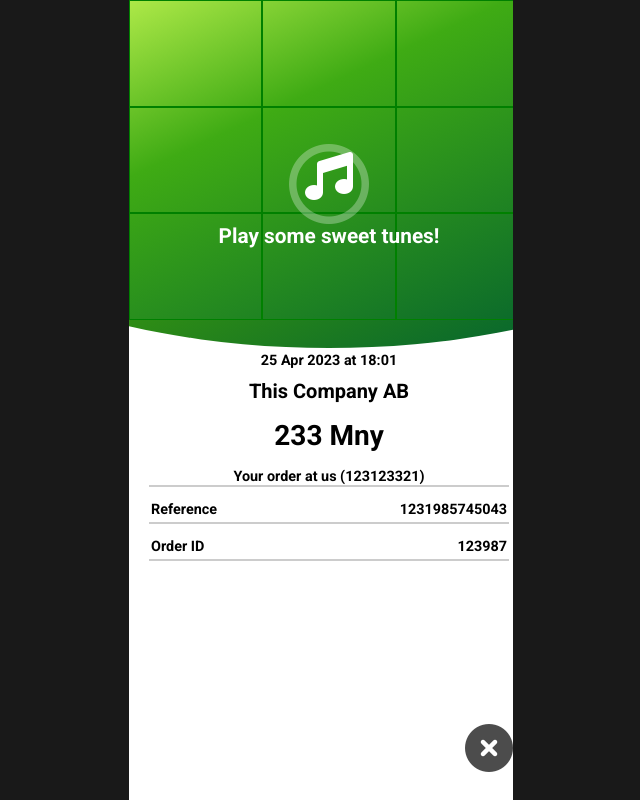
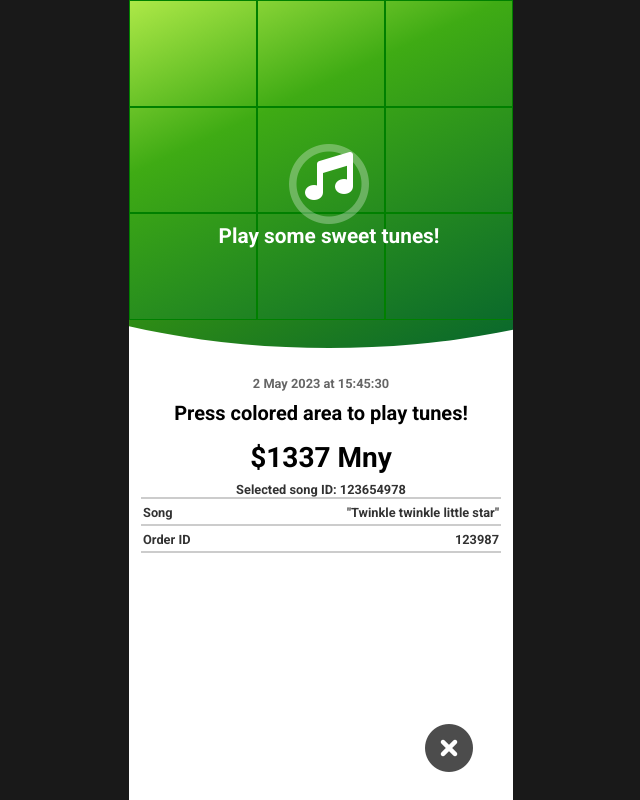
Before and after one commit to NangiDev/PayPlayer, a plain HTML site: page index.html in a window 1280 px wide. Shown: the whole page, without its empty margins (319-959 px from the left). Drawn offline with Linux system fonts and the light colour scheme.

Commit message:
Cleaned up UI and added a real time clock

```diff
--- a/index.html
+++ b/index.html
@@ -30,16 +30,14 @@
     </div>
     <div id="info">
         <div>
-            <div id="date">
-                <h6>25 Apr 2023 at 18:01</h6>
-            </div>
-            <h3>This Company AB</h3>
-            <h2>233 Mny</h2>
-            <h6>Your order at us (123123321)</h6>
+            <div id="current-date"></div>
+            <h3>Press colored area to play tunes!</h3>
+            <h2>$1337 Mny</h2>
+            <h6>Selected song ID: 123654978</h6>
             <hr>
             <div class="horizontal-text">
-                <h6 class="left">Reference</h6>
-                <h6 class="right">1231985745043</h6>
+                <h6 class="left">Song</h6>
+                <h6 class="right">"Twinkle twinkle little star"</h6>
             </div>
             <hr>
             <div class="horizontal-text">
--- a/index.js
+++ b/index.js
@@ -0,0 +1,25 @@
+// Define an array of month names
+const monthNames = ['Jan', 'Feb', 'Mar', 'Apr', 'May', 'Jun', 'Jul', 'Aug', 'Sep', 'Oct', 'Nov', 'Dec'];
+
+// Function to update the current date and time every second
+function updateCurrentDate() {
+    // Get the current date and time
+    const now = new Date();
+
+    // Build the date string in the format "24 Apr 2023 at 18:01:30"
+    const dateString = `${now.getDate()} ${monthNames[now.getMonth()]} ${now.getFullYear()} at ${formatTime(now)}:${now.getSeconds().toString().padStart(2, '0')}`;
+
+    // Update the content of the div with the date string
+    document.getElementById('current-date').textContent = dateString;
+}
+
+// Function to format the time as "18:01" instead of "18:1"
+function formatTime(date) {
+    const hour = date.getHours().toString().padStart(2, '0');
+    const minute = date.getMinutes().toString().padStart(2, '0');
+    return `${hour}:${minute}`;
+}
+
+updateCurrentDate()
+// Update the current date and time every second
+setInterval(updateCurrentDate, 1000);
--- a/style.css
+++ b/style.css
@@ -61,8 +61,8 @@ body {
     background: rgb(174, 233, 72);
     background: linear-gradient(155deg, rgba(174, 233, 72, 1) 0%, rgba(63, 171, 20, 1) 35%, rgba(11, 106, 43, 1) 100%);
     height: 40%;
-    width: 50vh;
-    width: min(50vh, 100vw);
+    width: 48vh;
+    width: min(48vh, 100vw);
     top: 0;
     display: grid;
     grid-template-columns: repeat(3, 1fr);
@@ -82,9 +82,10 @@ body {
 #info {
     position: absolute;
     background-color: white;
+    /* background-color: rgb(25, 25, 25); */
     height: 65%;
-    width: 50vh;
-    width: min(50vh, 100vw);
+    width: 48vh;
+    width: min(48vh, 100vw);
     bottom: 0;
     z-index: 1;
     text-align: center;
@@ -110,7 +111,7 @@ hr {
     background-color: black;
     position: absolute;
     opacity: 0.2;
-    left: 5%;
+    left: 1.5vh;
     height: 0.3vh;
     width: 45vh;
 }
@@ -133,32 +134,46 @@ hr {
 
 #info h6 {
     /* background-color: red; */
-    font-size: 1.8vh;
+    font-size: 1.6vh;
     margin: 0;
     padding: 0;
-    margin-top: 2vh;
+    margin-top: 1vh;
+    margin-bottom: 0.5
+    vh;
+    opacity: 0.8;
 }
 
-#date {
-    margin-top: 7vh;
+#current-date {
+    opacity: 0.6;
+    margin-top: 12vh;
+    font-weight: bold;
+    font-size: 1.6vh;
 }
 
-.horizontal-text h6 {
-    /* background-color: red; */
+/* .horizontal-text h6 {
     display: inline-block;
     width: 22vh;
+} */
+
+.horizontal-text {
+    position: relative;
+    width: 100%;
 }
 
 .left {
     text-align: left;
+    width: 22vh;
+    display: inline-block;
 }
 
 .right {
     text-align: right;
+    width: 22vh;
+    display: inline-block;
 }
 
 #footer {
     position: absolute;
     bottom: 3vh;
-    right: 2vh;
+    right: 5vh;
 }
```
